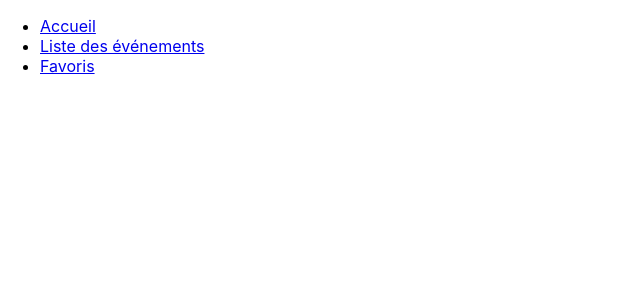
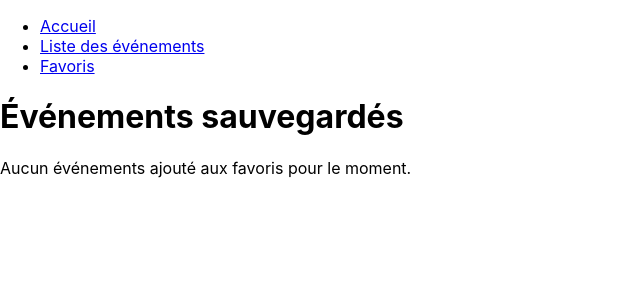
Before and after one commit to JulienT91/paris_event, a React (Create React App) app: page /paris_event/favorites in a window 1280 px wide. Shown: the top 300 px of the page, without its empty margins (0-640 px from the left). Built offline with nearby package versions, Linux system fonts and the light colour scheme.

Commit message:
add html to all Details,Favorites and Home

```diff
--- a/src/views/Details.jsx
+++ b/src/views/Details.jsx
@@ -3,7 +3,7 @@ import NavBar from "../components/Navbar";
 
 const Details = () => {
     return(
-        <div className="Search">
+        <div className="navContainer">
             <NavBar />
         </div>
     )
--- a/src/views/Favorites.jsx
+++ b/src/views/Favorites.jsx
@@ -4,7 +4,13 @@ import NavBar from "../components/Navbar";
 const Favorites = () => {
     return(
         <div className="favorites">
-            <NavBar />
+             <div className="navContainer">
+                <NavBar />
+            </div>
+            <div className="elementSave">
+                <h1>Événements sauvegardés</h1>
+                <p>Aucun événements ajouté aux favoris pour le moment.</p>
+            </div>
         </div>
     )
 }
--- a/src/views/Home.jsx
+++ b/src/views/Home.jsx
@@ -4,12 +4,16 @@ import NavBar from "../components/Navbar";
 const Home = () => {
     return(
         <div className="home">
-            <>
+            <div className="navContainer">
                 <NavBar />
-            </>
+            </div>
             <div className="title">
                 <h1>Bienvenue sur Paris Events</h1>
                 <p>L'application qui permets de rechercher en direct les prochains événements Parisiens</p>
+            </div>
+            <div className="news">
+                <h2>Actualités</h2>
+                <p>Les derniers événements publié :</p>
             </div>
         </div>
     )
```
